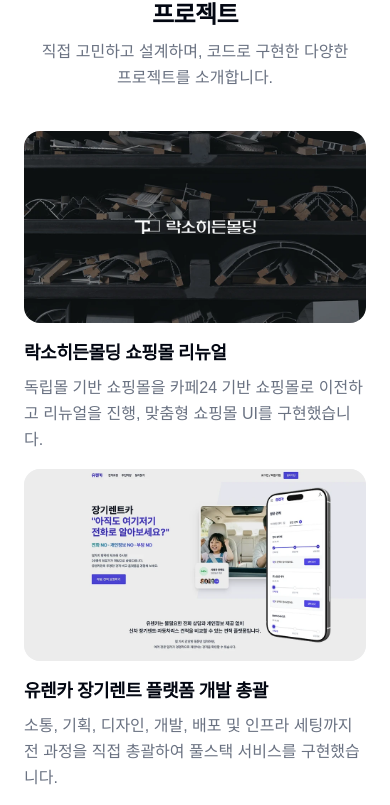
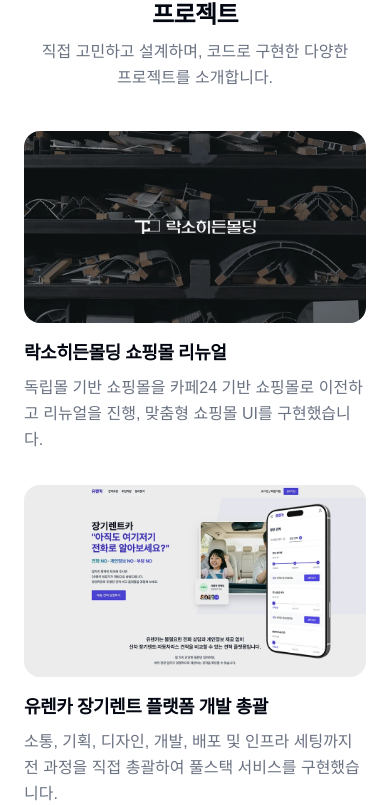
Before and after one commit to sootopia/frontend-soohyun, a Next.js app: page / in a window 390 px wide. Shown: the part 2093-2898 px from the top of the page. Built offline with nearby package versions, Linux system fonts and the light colour scheme; a web font is replaced by a local one.

Commit message:
feat: 프로젝트 섹션 - 프로젝트 리스트 모바일 대응

```diff
--- a/src/components/sections/ProjectList.tsx
+++ b/src/components/sections/ProjectList.tsx
@@ -13,7 +13,7 @@
 
   return (
     <>
-      <div className="grid grid-cols-1 gap-4 sm:grid-cols-2 lg:grid-cols-4">
+      <div className="grid grid-cols-1 gap-x-4 gap-y-8 sm:grid-cols-2 lg:grid-cols-4">
         {PROJECTS.map((project, index) => (
           <Reveal key={project.title} delay={index * 0.06}>
             <article className="group">
```
